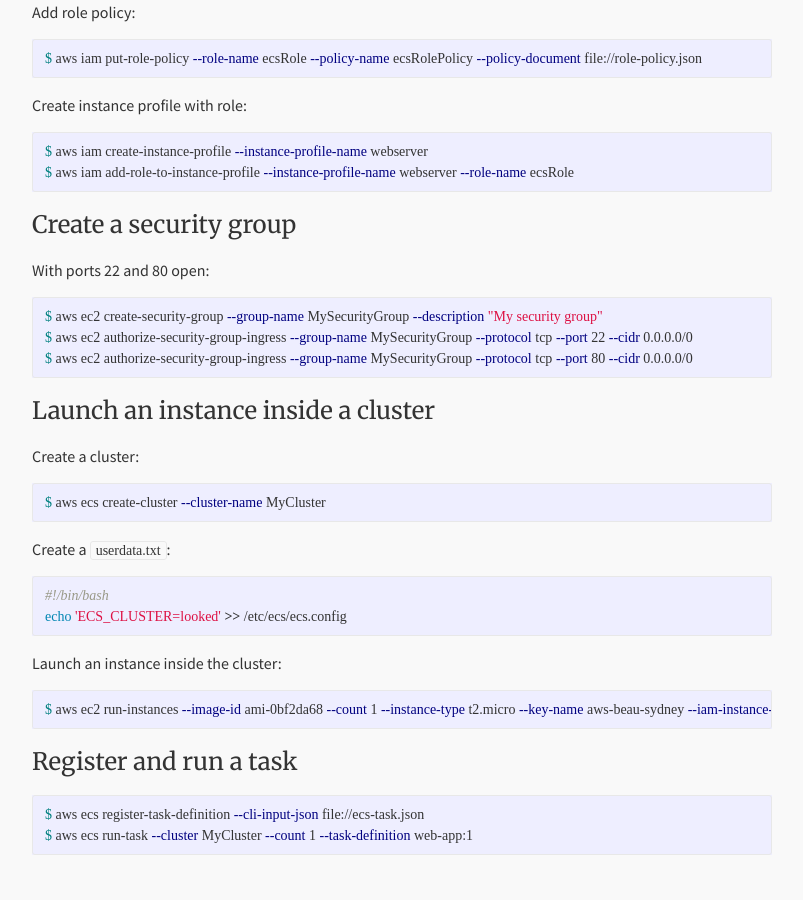
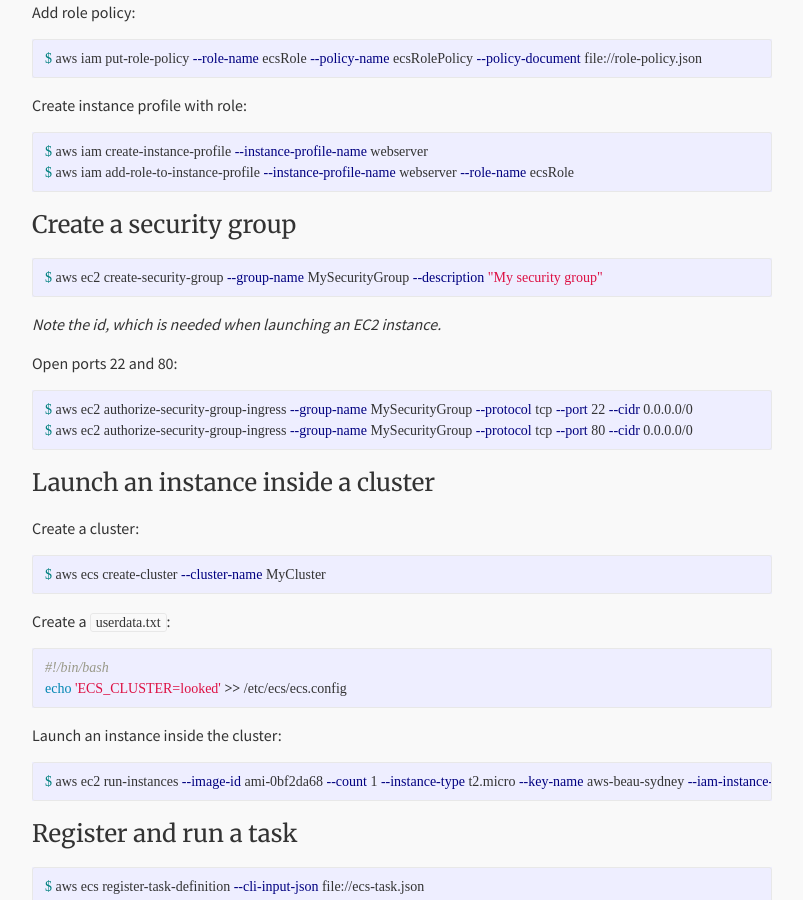
Before and after one commit to explodinglabs/explodinglabs.github.io, a Jekyll site: the page built from _posts/2016-07-13-ecs-guide.markdown, in a window 1280 px wide and 900 px high, scrolled down 1412 px. Shown: the whole window, without its empty margins (238-1041 px from the left). Built offline with Jekyll 4.4.1, drawn with Linux system fonts in a browser that asks for light colours.

Commit message:
Adjust ecs guide

````diff
--- a/_posts/2016-07-13-ecs-guide.markdown
+++ b/_posts/2016-07-13-ecs-guide.markdown
@@ -82,10 +82,15 @@
 
 # Create a security group
 
-With ports 22 and 80 open:
+```bash
+$ aws ec2 create-security-group --group-name MySecurityGroup --description "My security group"
+```
+
+*Note the id, which is needed when launching an EC2 instance.*
+
+Open ports 22 and 80:
 
 ```bash
-$ aws ec2 create-security-group --group-name MySecurityGroup --description "My security group"
 $ aws ec2 authorize-security-group-ingress --group-name MySecurityGroup --protocol tcp --port 22 --cidr 0.0.0.0/0
 $ aws ec2 authorize-security-group-ingress --group-name MySecurityGroup --protocol tcp --port 80 --cidr 0.0.0.0/0
 ```
````
